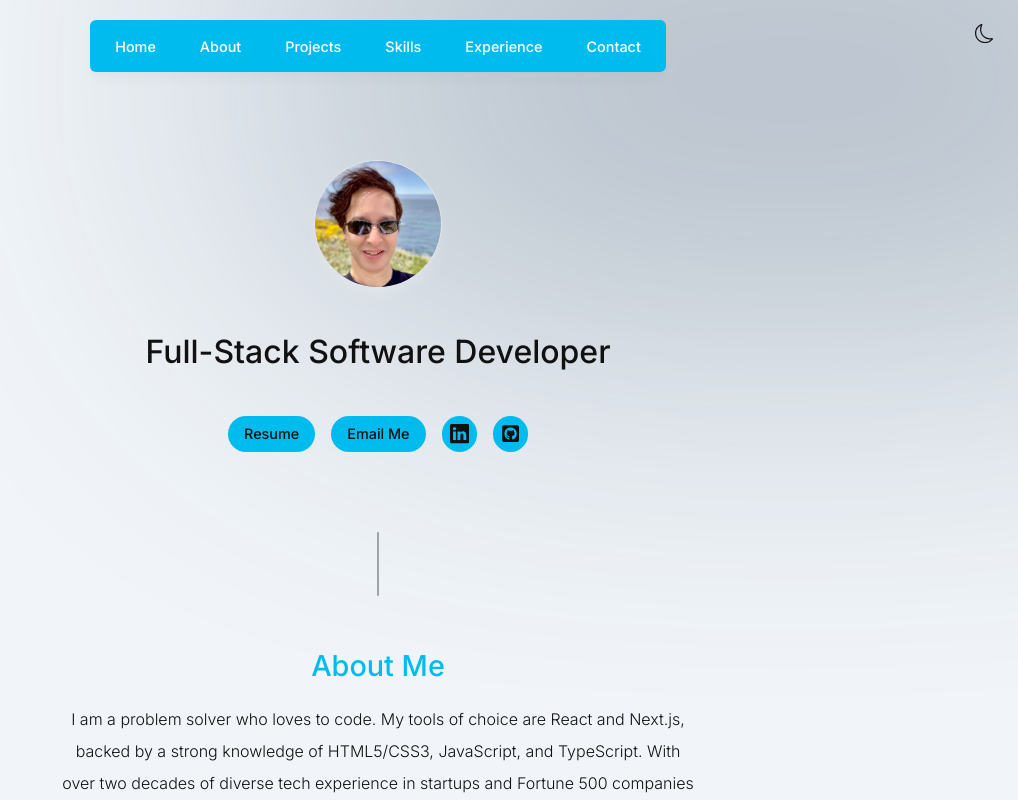
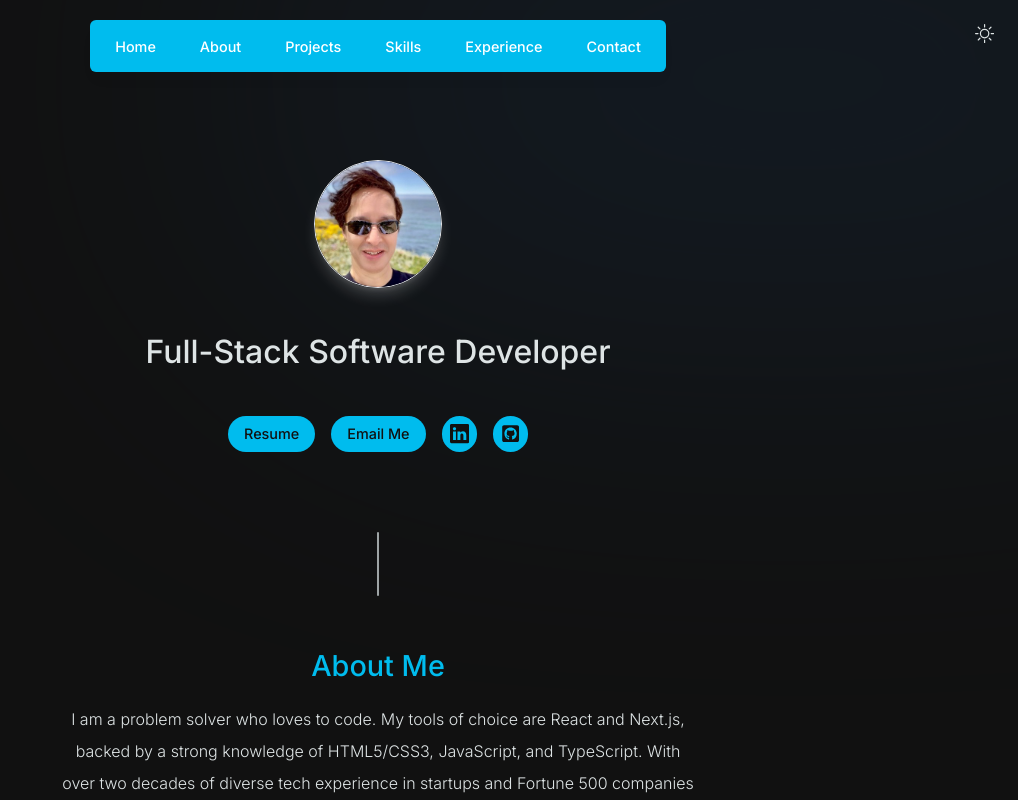
Before and after one commit to rickboot/portfolio-1, a Next.js app: page / in a window 1280 px wide. Shown: the top 800 px of the page, without its empty margins (262-1280 px from the left). Built offline with nearby package versions, Linux system fonts and the light colour scheme.

Commit message:
add darkmode theme switch

```diff
--- a/app/layout.tsx
+++ b/app/layout.tsx
@@ -5,7 +5,6 @@ import ThemeSwitch from '@/components/ThemeSwitch';
 import ActiveSectionContextProvider from '@/contexts/active-section-context';
 import ThemeContextProvider from '@/contexts/theme-context';
 import { Toaster } from 'react-hot-toast';
-
 import { Inter } from 'next/font/google';
 const inter = Inter({ subsets: ['latin'] });
 
@@ -21,12 +20,12 @@ export default function RootLayout({
   children: React.ReactNode;
 }) {
   return (
-    <html lang='en' className='scroll-smooth'>
+    <html lang='en' className='dark scroll-smooth'>
       <body
         className={`${inter.className} bg-slate-100 pt-24 text-[--shadowfax-white] dark:bg-[--raven-black]  sm:pt-32`}
       >
-        {/* background tint */}
         <div className='absolute right-[-20rem] top-[-10rem] -z-10 h-[30rem] w-[2rem] rounded-full bg-[#19334F] opacity-30 blur-[10rem] sm:w-[68.75rem]'></div>
+
         <ThemeContextProvider>
           <ActiveSectionContextProvider>
             <Nav />
--- a/components/Nav.tsx
+++ b/components/Nav.tsx
@@ -1,31 +1,31 @@
-"use client";
-import { motion } from "framer-motion";
-import { links } from "@/lib/data";
-import clsx from "clsx";
-import Link from "next/link";
-import { useActiveSectionContext } from "@/contexts/active-section-context";
+'use client';
+import { motion } from 'framer-motion';
+import { links } from '@/lib/data';
+import clsx from 'clsx';
+import Link from 'next/link';
+import { useActiveSectionContext } from '@/contexts/active-section-context';
 
 export default function Nav() {
   const { activeSection, setActiveSection, setLastTimeActiveSectionChanged } =
     useActiveSectionContext();
 
   return (
-    <div className="relative z-[999]">
+    <div className='relative z-10'>
       <motion.div
-        className="sm:rounded-md; fixed left-1/2 top-0 h-[4.5rem] w-full
+        className='sm:rounded-md; fixed left-1/2 top-0 h-[4.5rem] w-full
         rounded-none bg-[--daphne-blue]
         bg-opacity-70 shadow-lg
         shadow-black/[0.03] backdrop-blur-[0.5rem]
-        sm:top-5 sm:h-[3.25rem] sm:w-[36rem] sm:rounded-md"
-        initial={{ x: "-50%", y: -100, opacity: 0 }}
-        animate={{ x: "-50%", y: 0, opacity: 1 }}
+        sm:top-5 sm:h-[3.25rem] sm:w-[36rem] sm:rounded-md'
+        initial={{ x: '-50%', y: -100, opacity: 0 }}
+        animate={{ x: '-50%', y: 0, opacity: 1 }}
       ></motion.div>
-      <nav className="fixed left-1/2 top-[0.15rem] flex h-12 -translate-x-1/2 py-2 sm:top-6 sm:h-[initial] sm:py-0">
-        <ul className="relative flex w-[22rem] flex-wrap items-center justify-center gap-y-1 text-[0.9rem] font-medium text-white sm:w-[initial] sm:flex-nowrap sm:gap-5">
+      <nav className='fixed left-1/2 top-[0.15rem] flex h-12 -translate-x-1/2 py-2 sm:top-6 sm:h-[initial] sm:py-0'>
+        <ul className='relative flex w-[22rem] flex-wrap items-center justify-center gap-y-1 text-[0.9rem] font-medium text-white sm:w-[initial] sm:flex-nowrap sm:gap-5'>
           {links.map((link) => {
             return (
               <motion.li
-                className="relative flex h-3/4 items-center justify-center"
+                className='relative flex h-3/4 items-center justify-center'
                 key={link.hash}
                 initial={{ y: -100, opacity: 0 }}
                 animate={{ y: 0, opacity: 1 }}
@@ -37,13 +37,13 @@ export default function Nav() {
                     setLastTimeActiveSectionChanged(Date.now());
                   }}
                   className={clsx(
-                    "flex w-full items-center justify-center px-3 py-3 transition hover:text-white",
-                    { "text-white": activeSection === link.name },
+                    'flex w-full items-center justify-center px-3 py-3 transition hover:text-white',
+                    { 'text-white': activeSection === link.name },
                   )}
                 >
                   {link.name}
                   {link.name === activeSection && (
-                    <span className="absolute inset-0 -z-10 rounded-sm bg-black/20"></span>
+                    <span className='absolute inset-0 -z-10 rounded-sm bg-black/20'></span>
                   )}
                 </Link>
               </motion.li>
--- a/components/ThemeSwitch.tsx
+++ b/components/ThemeSwitch.tsx
@@ -8,7 +8,7 @@ export default function ThemeSwitchButton() {
 
   return (
     <button
-      className='fixed right-0 top-0 m-3 rounded-full bg-opacity-0 p-3 text-[1.2rem]  text-[--raven-black] transition-all hover:scale-110 dark:text-[--shadowfax-white]'
+      className='fixed right-0 top-0 z-50 m-3 rounded-full bg-opacity-0 p-3 text-[1.2rem]  text-[--raven-black] transition-all hover:scale-110 dark:text-[--shadowfax-white]'
       onClick={toggleTheme}
     >
       {theme === 'light' ? <BsMoon /> : <BsSun />}
--- a/contexts/theme-context.tsx
+++ b/contexts/theme-context.tsx
@@ -18,7 +18,7 @@ export default function ThemeContextProvider({
   children,
 }: ThemeContextProviderProps) {
   type Theme = 'light' | 'dark';
-  const [theme, setTheme] = useState<Theme>('light');
+  const [theme, setTheme] = useState<Theme>('dark');
 
   const toggleTheme = () => {
     if (theme === 'dark') {
@@ -35,14 +35,14 @@ export default function ThemeContextProvider({
   useEffect(() => {
     const localTheme = window.localStorage.getItem('theme') as Theme | null;
 
-    if (localTheme) {
-      setTheme(localTheme);
+    if (localStorage.theme === 'light') {
+      setTheme('light');
+      localStorage.setItem('theme', 'light');
+      document.documentElement.classList.remove('dark');
     } else {
-      if (localStorage.theme === 'dark') {
-        setTheme('dark');
-        localStorage.setItem('theme', 'dark');
-        document.documentElement.classList.add('dark');
-      }
+      setTheme('dark');
+      localStorage.setItem('theme', 'dark');
+      document.documentElement.classList.add('dark');
     }
   }, []);
 
```
Also changed, not shown: tailwind.config.js (+7 -7 lines).
